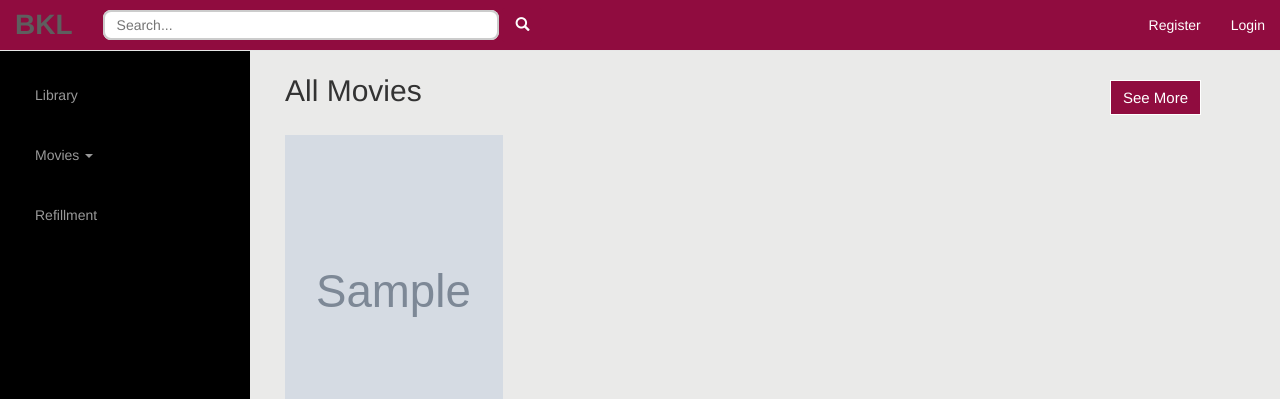
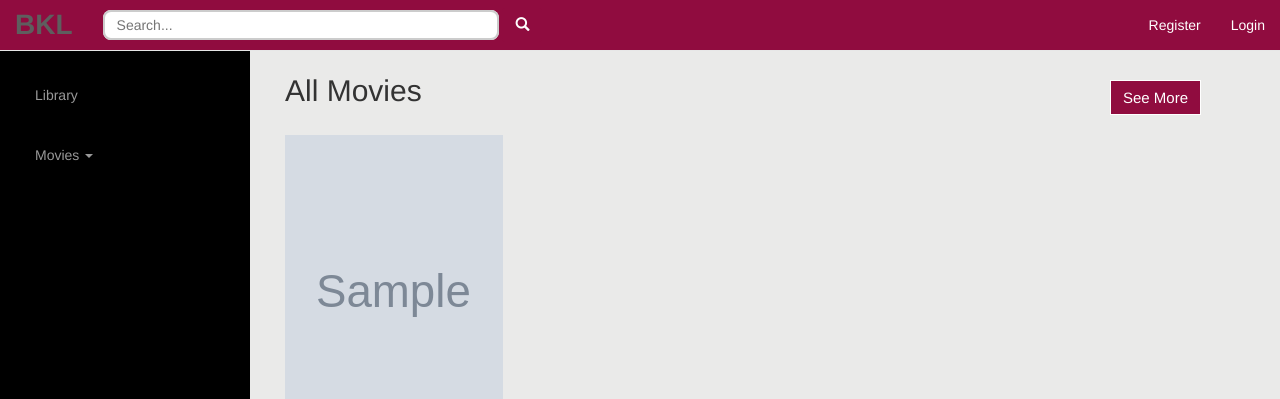
Before and after one commit to raksit31667/wsp-bkl, a Django app: page /movie/ in a window 1280 px wide. Shown: the top 399 px of the page. Run offline with Django 3.2, Linux system fonts and the light colour scheme; tables that the repository leaves empty hold one stand-in row (values such as "Sample post"); grey boxes marked "Sample" are stand-in pictures; some libraries are stand-ins or nearby versions.

Commit message:
fixed bug anonymous can access refillment

```diff
--- a/website/movie/templates/base.html
+++ b/website/movie/templates/base.html
@@ -40,10 +40,11 @@
                       {% endfor %}
                     </ul>
                 </li>
+                {% if user.is_active %}
                 <li>
-                    <a href="/movie/refillment/">Refillment</a>
+                    <a href="{% url 'movie:refillment' %}">Refillment</a>
                 </li>
-
+                {% endif %}
             </ul>
         </div>
 
```
